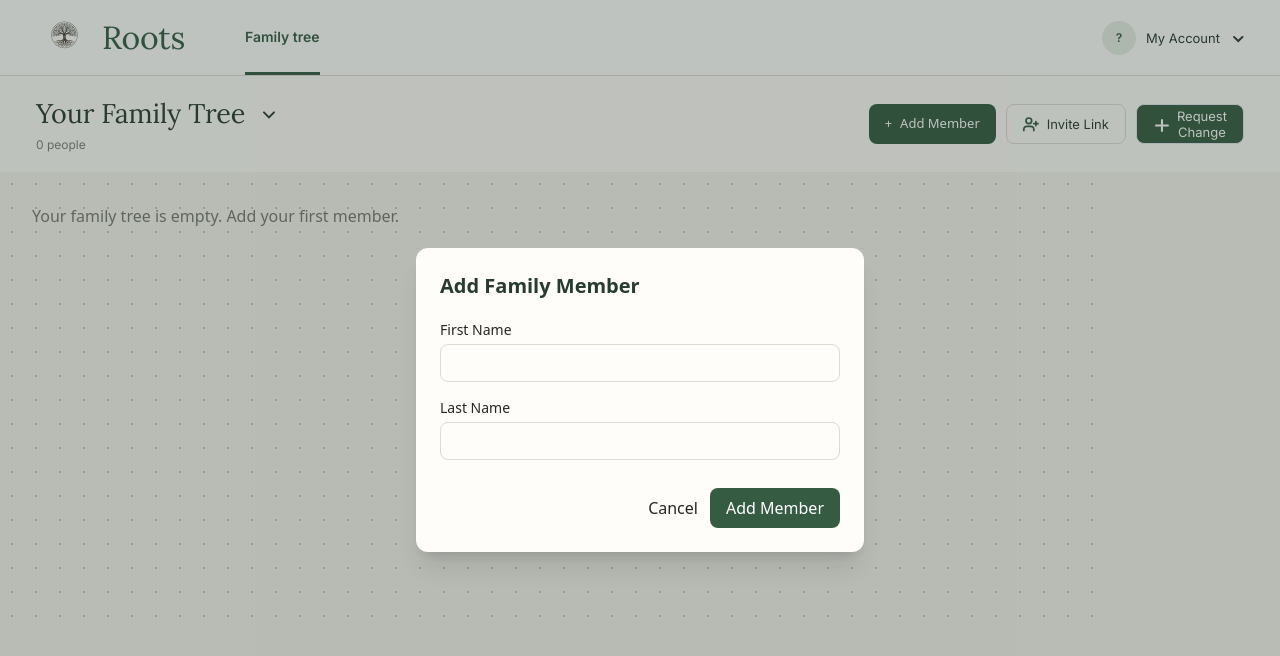
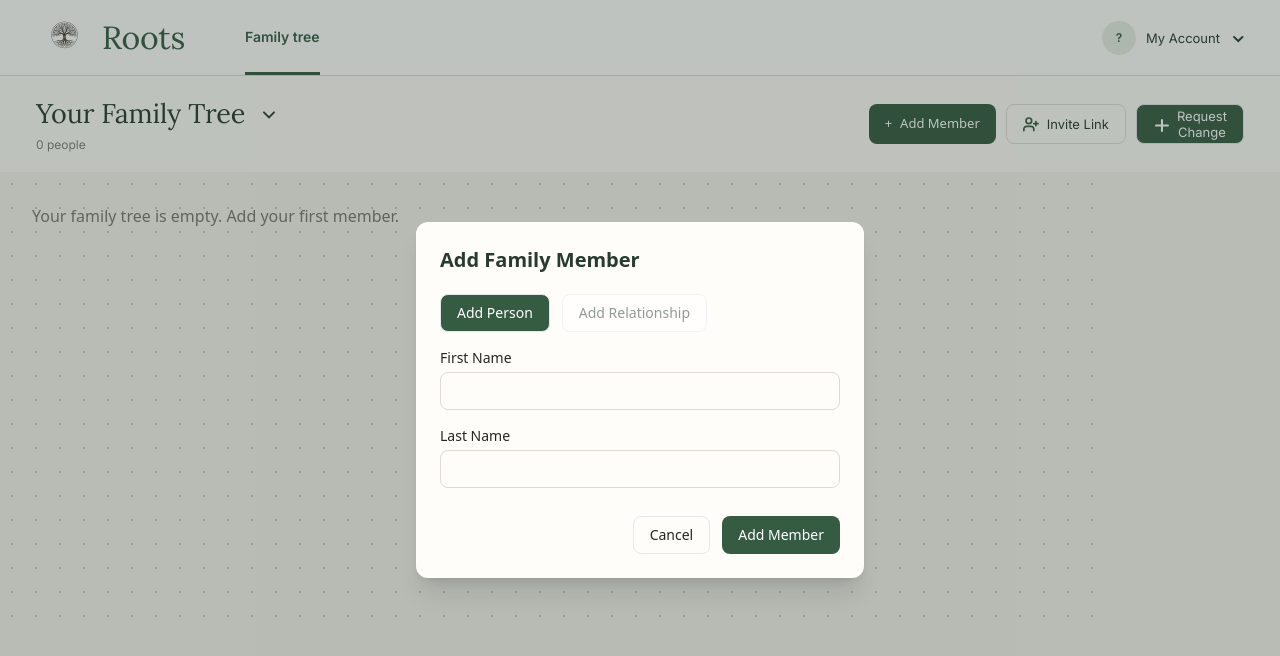
Before and after one commit to asingh20-tech/roots-web-app, a React (Vite) app in the folder frontend/: page /family-tree in a window 1280 px wide. Both pictures are taken after a click on the button "Add family member". Shown: the top 656 px of the page. Built offline with nearby package versions, Linux system fonts and the light colour scheme.

Commit message:
Update OwnerAddMemberModal.tsx

```diff
--- a/frontend/src/screens/RootsFamilyTree/OwnerAddMemberModal.tsx
+++ b/frontend/src/screens/RootsFamilyTree/OwnerAddMemberModal.tsx
@@ -2,6 +2,16 @@
 import { useState, type FormEvent } from "react";
 import type { TreeSubmission } from "../RootsAddPerson/sections/AddPersonRequestModalSection/AddPersonRequestModalSection";
 import type { DemoMember } from "./FamilyTreeCanvas";
+
+type MemberValues = Extract<
+  TreeSubmission,
+  { type: "ADD_MEMBER" }
+>["values"];
+
+type RelationshipValues = Extract<
+  TreeSubmission,
+  { type: "ADD_RELATIONSHIP" }
+>["values"];
 
 type OwnerAddMemberModalProps = {
   onClose: () => void;
@@ -14,27 +24,68 @@ export const OwnerAddMemberModal = ({
   onSubmit,
   members,
 }: OwnerAddMemberModalProps): JSX.Element => {
+  const [formType, setFormType] = useState<"member" | "relationship">(
+    "member"
+  );
+
+  // Member fields
   const [firstName, setFirstName] = useState("");
   const [lastName, setLastName] = useState("");
 
-  const handleSubmit = (event: FormEvent<HTMLFormElement>) => {
+  // Relationship fields
+  const [person1, setPerson1] = useState("");
+  const [person2, setPerson2] = useState("");
+  const [relationshipType, setRelationshipType] = useState("");
+
+  const [error, setError] = useState("");
+
+  const handleSubmit = (event: FormEvent<HTMLFormElement>): void => {
     event.preventDefault();
+    setError("");
 
-    if (!firstName.trim() || !lastName.trim()) return;
+    if (formType === "member") {
+      if (!firstName.trim() || !lastName.trim()) {
+        setError("Please enter a first and last name.");
+        return;
+      }
 
-    onSubmit({
-      type: "ADD_MEMBER",
-      values: {
+      const values = {
         firstName: firstName.trim(),
         lastName: lastName.trim(),
         gender: "",
         birthDate: "",
         deathDate: "",
         description: "",
-      } as TreeSubmission extends infer T
-        ? Extract<T, { type: "ADD_MEMBER" }>["values"]
-        : never,
+      } as MemberValues;
+
+      onSubmit({
+        type: "ADD_MEMBER",
+        values,
       });
+    } else {
+      if (!person1 || !person2 || !relationshipType) {
+        setError("Please complete all relationship fields.");
+        return;
+      }
+
+      if (person1 === person2) {
+        setError("A person cannot have a relationship with themselves.");
+        return;
+      }
+
+      const values = {
+        member1: person1,
+        member2: person2,
+        relationshipType,
+        startDate: "",
+        description: "",
+      } as RelationshipValues;
+
+      onSubmit({
+        type: "ADD_RELATIONSHIP",
+        values,
+      });
+    }
 
     onClose();
   };
@@ -43,10 +94,49 @@ export const OwnerAddMemberModal = ({
     <div className="fixed inset-0 z-50 flex items-center justify-center bg-[#283b30]/30 p-4">
       <div className="w-full max-w-md rounded-xl bg-[#fffdf9] p-6 shadow-xl">
         <h2 className="mb-5 text-xl font-semibold text-[#283b30]">
-          Add Family Member
+          {formType === "member"
+            ? "Add Family Member"
+            : "Add Family Relationship"}
         </h2>
 
         <form onSubmit={handleSubmit} className="flex flex-col gap-4">
+          {/* Form selector */}
+          <div className="flex gap-3">
+            <button
+              type="button"
+              onClick={() => {
+                setFormType("member");
+                setError("");
+              }}
+              className={`rounded-lg border px-4 py-2 text-sm ${
+                formType === "member"
+                  ? "bg-[#355b43] text-white"
+                  : "bg-white text-[#283b30]"
+              }`}
+            >
+              Add Person
+            </button>
+
+            <button
+              type="button"
+              onClick={() => {
+                setFormType("relationship");
+                setError("");
+              }}
+              disabled={members.length < 2}
+              className={`rounded-lg border px-4 py-2 text-sm disabled:cursor-not-allowed disabled:opacity-50 ${
+                formType === "relationship"
+                  ? "bg-[#355b43] text-white"
+                  : "bg-white text-[#283b30]"
+              }`}
+            >
+              Add Relationship
+            </button>
+          </div>
+
+          {/* Add member fields */}
+          {formType === "member" && (
+            <>
               <label className="flex flex-col gap-1 text-sm">
                 First Name
                 <input
@@ -66,16 +156,89 @@ export const OwnerAddMemberModal = ({
                   className="rounded-lg border border-[#dedcd2] p-2"
                 />
               </label>
+            </>
+          )}
 
+          {/* Add relationship fields */}
+          {formType === "relationship" && (
+            <>
+              <label className="flex flex-col gap-1 text-sm">
+                Person 1
+                <select
+                  required
+                  value={person1}
+                  onChange={(e) => setPerson1(e.target.value)}
+                  className="rounded-lg border border-[#dedcd2] p-2"
+                >
+                  <option value="">Select a person</option>
+                  {members.map((member) => (
+                    <option key={member.id} value={member.id}>
+                      {member.fullName}
+                    </option>
+                  ))}
+                </select>
+              </label>
+
+              <label className="flex flex-col gap-1 text-sm">
+                Relationship
+                <select
+                  required
+                  value={relationshipType}
+                  onChange={(e) => setRelationshipType(e.target.value)}
+                  className="rounded-lg border border-[#dedcd2] p-2"
+                >
+                  <option value="">Select relationship</option>
+                  <option value="PARENT">Parent</option>
+                  <option value="CHILD">Child</option>
+                  <option value="SPOUSE">Spouse</option>
+                  <option value="SIBLING">Sibling</option>
+                </select>
+              </label>
+
+              <label className="flex flex-col gap-1 text-sm">
+                Person 2
+                <select
+                  required
+                  value={person2}
+                  onChange={(e) => setPerson2(e.target.value)}
+                  className="rounded-lg border border-[#dedcd2] p-2"
+                >
+                  <option value="">Select a person</option>
+                  {members
+                    .filter((member) => String(member.id) !== person1)
+                    .map((member) => (
+                      <option key={member.id} value={member.id}>
+                        {member.fullName}
+                      </option>
+                    ))}
+                </select>
+              </label>
+            </>
+          )}
+
+          {error && (
+            <p role="alert" className="text-sm text-red-600">
+              {error}
+            </p>
+          )}
+
+          {/* Action buttons */}
           <div className="mt-3 flex justify-end gap-3">
-            <button type="button" onClick={onClose}>
+            <button
+              type="button"
+              onClick={onClose}
+              className="rounded-lg border px-4 py-2 text-sm"
+            >
               Cancel
             </button>
+
             <button
               type="submit"
-              className="rounded-lg bg-[#355b43] px-4 py-2 text-white"
+              className="rounded-lg bg-[#355b43] px-4 py-2 text-sm text-white"
             >
-              Add Member
+              {formType === "member"
+                ? "Add Member"
+                : "Add Relationship"}
             </button>
           </div>
         </form>
```
Lines whose indentation alone changed are shown as unchanged.
